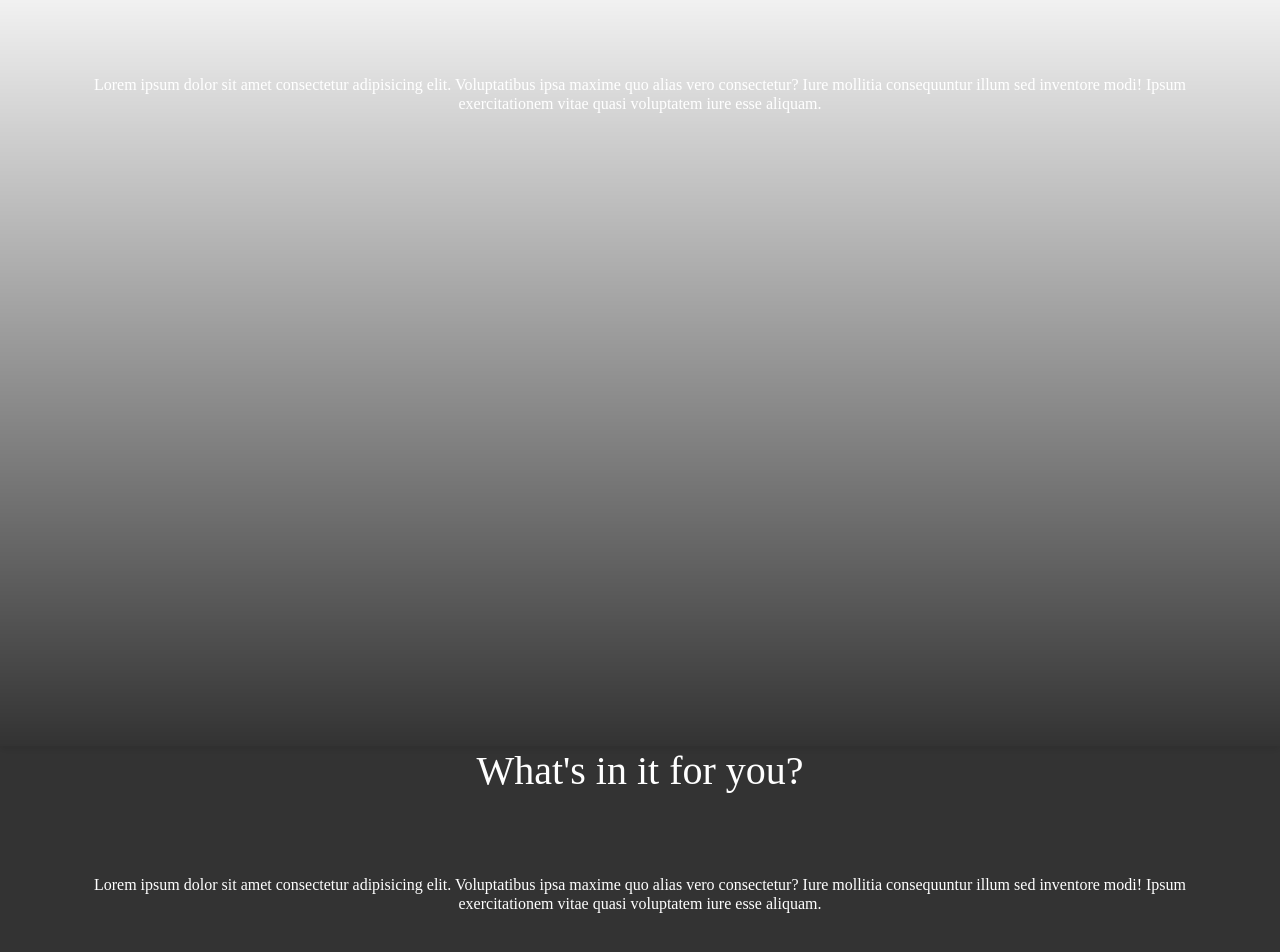
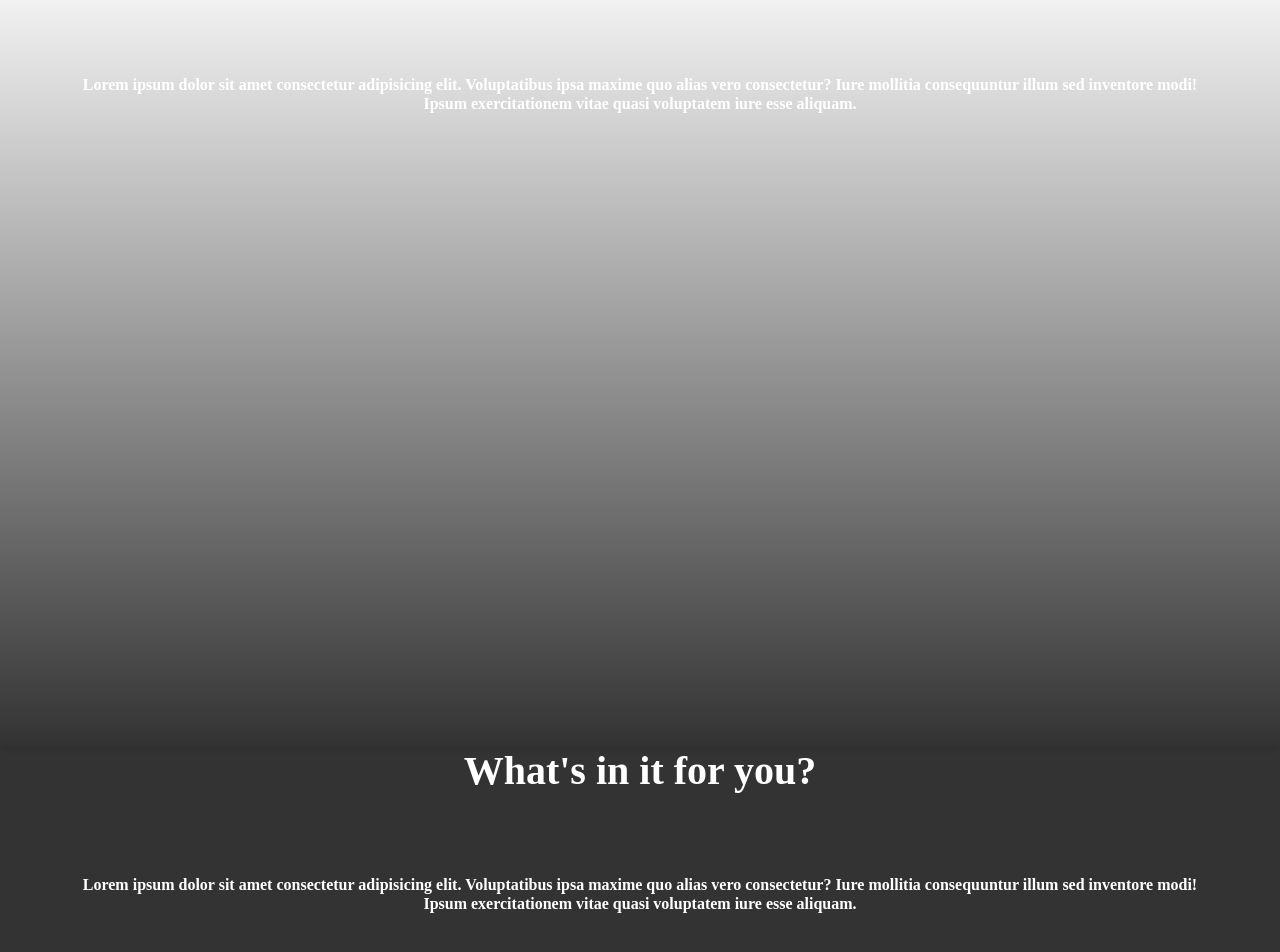
Before and after one commit to IEEE-SRMIST/Hello-Cloud, a React (Create React App) app: page / in a window 1280 px wide. Shown: the part 878-1830 px from the top of the page. Built offline with nearby package versions, Linux system fonts and the light colour scheme.

Commit message:
fix: arbitrary values replaced with tailwind classes

```diff
--- a/src/components/about/About.tsx
+++ b/src/components/about/About.tsx
@@ -3,10 +3,10 @@ import React from 'react';
 const About = () => {
   return (
     <div className="z-10 w-full h-screen  bg-gradient-to-b from-transparent backdrop-blur-sm to-black/80 px-8 md:px-20">
-      <h2 className='font-["Orbitron"] font-[500] text-[40px] leading-[50.16px] text-center'>
+      <h2 className='font-["Orbitron"] font-semibold text-[40px] leading-[50.16px] text-center'>
         About the Event
       </h2>
-      <p className="font-[Raleway] font-[500] text-[16px] leading-[18.78px] mt-[80px] text-center">
+      <p className="font-[Raleway] font-semibold text-[16px] leading-[18.78px] mt-[80px] text-center">
         Lorem ipsum dolor sit amet consectetur adipisicing elit. Voluptatibus
         ipsa maxime quo alias vero consectetur? Iure mollitia consequuntur illum
         sed inventore modi! Ipsum exercitationem vitae quasi voluptatem iure
--- a/src/components/perks/Perks.tsx
+++ b/src/components/perks/Perks.tsx
@@ -3,10 +3,10 @@ import React from 'react';
 const Perks = () => {
   return (
     <div className="z-10 w-full h-screen backdrop-blur-sm bg-black/80 px-8 md:px-20">
-      <h2 className='font-["Orbitron"] font-[500] text-[40px] leading-[50.16px] text-center'>
+      <h2 className='font-["Orbitron"] font-semibold text-[40px] leading-[50.16px] text-center'>
         What's in it for you?
       </h2>
-      <p className="font-[Raleway] font-[500] text-[16px] leading-[18.78px] mt-[80px] text-center">
+      <p className="font-[Raleway] font-semibold text-[16px] leading-[18.78px] mt-[80px] text-center">
         Lorem ipsum dolor sit amet consectetur adipisicing elit. Voluptatibus
         ipsa maxime quo alias vero consectetur? Iure mollitia consequuntur illum
         sed inventore modi! Ipsum exercitationem vitae quasi voluptatem iure
```
